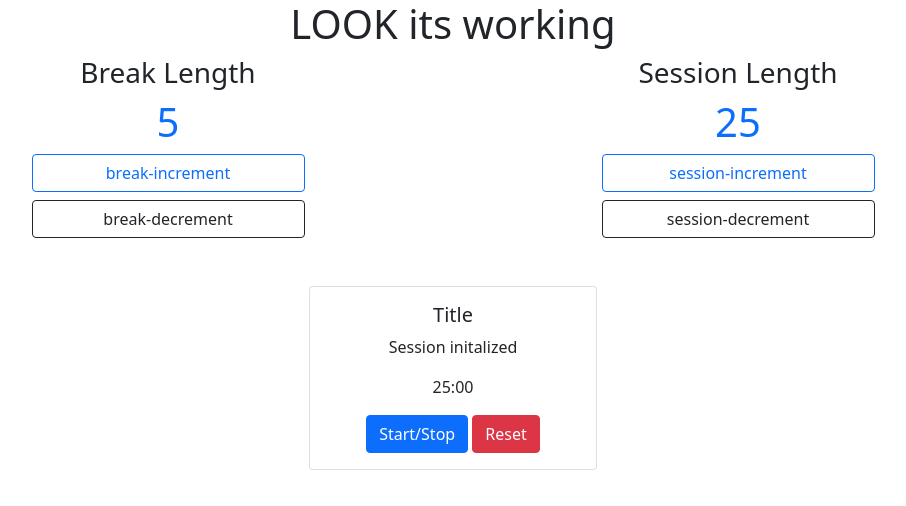
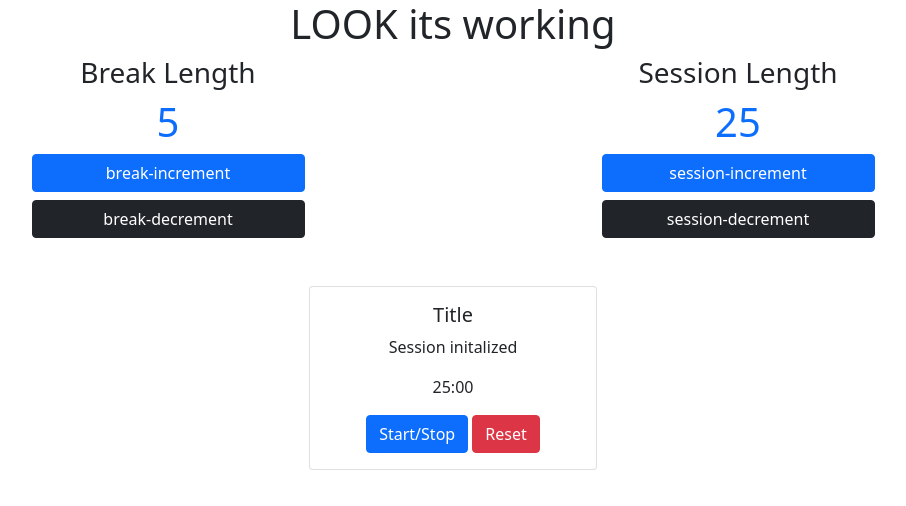
Before and after one commit to adferrin/clockFCC, a plain HTML site: page index.html in a window 1280 px wide. Shown: the whole page, without its empty margins (187-1093 px from the left). Drawn offline with nearby package versions, Linux system fonts and the light colour scheme.

Commit message:
more buildout

```diff
--- a/index.html
+++ b/index.html
@@ -24,8 +24,8 @@
                     <h1 class="text-primary">5</h1>
                 </div>
                 <div class="d-grid gap-2 col-6 mx-auto">
-                    <button id="break-increment" type="button" class="btn btn-outline-primary">break-increment</button>
-                    <button id="break-decrement" type="button" class="btn btn-outline-dark">break-decrement</button>
+                    <button id="break-increment" type="button" class="btn btn-primary">break-increment</button>
+                    <button id="break-decrement" type="button" class="btn btn-dark">break-decrement</button>
                 </div>
             </div>
             <div class="col">
@@ -36,8 +36,8 @@
                     <h1 class="text-primary">25</h1>
                 </div>
                 <div class="d-grid gap-2 col-6 mx-auto">
-                    <button id="session-increment" type="button" class="btn btn-outline-primary">session-increment</button>
-                    <button id="session-decrement" type="button" class="btn btn-outline-dark">session-decrement</button>
+                    <button id="session-increment" type="button" class="btn btn-primary">session-increment</button>
+                    <button id="session-decrement" type="button" class="btn btn-dark">session-decrement</button>
                 </div>
             </div>
         </div>
```
